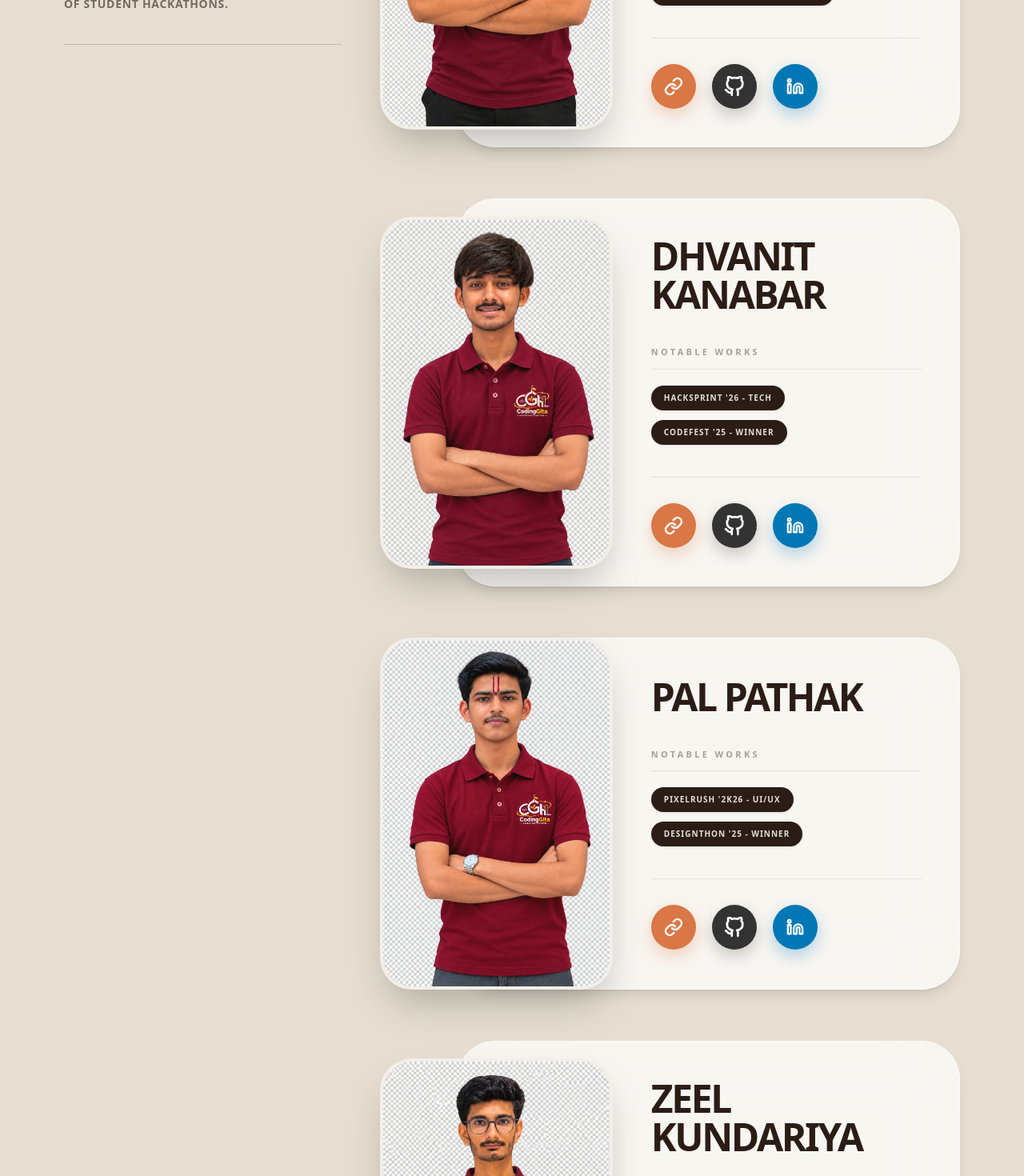
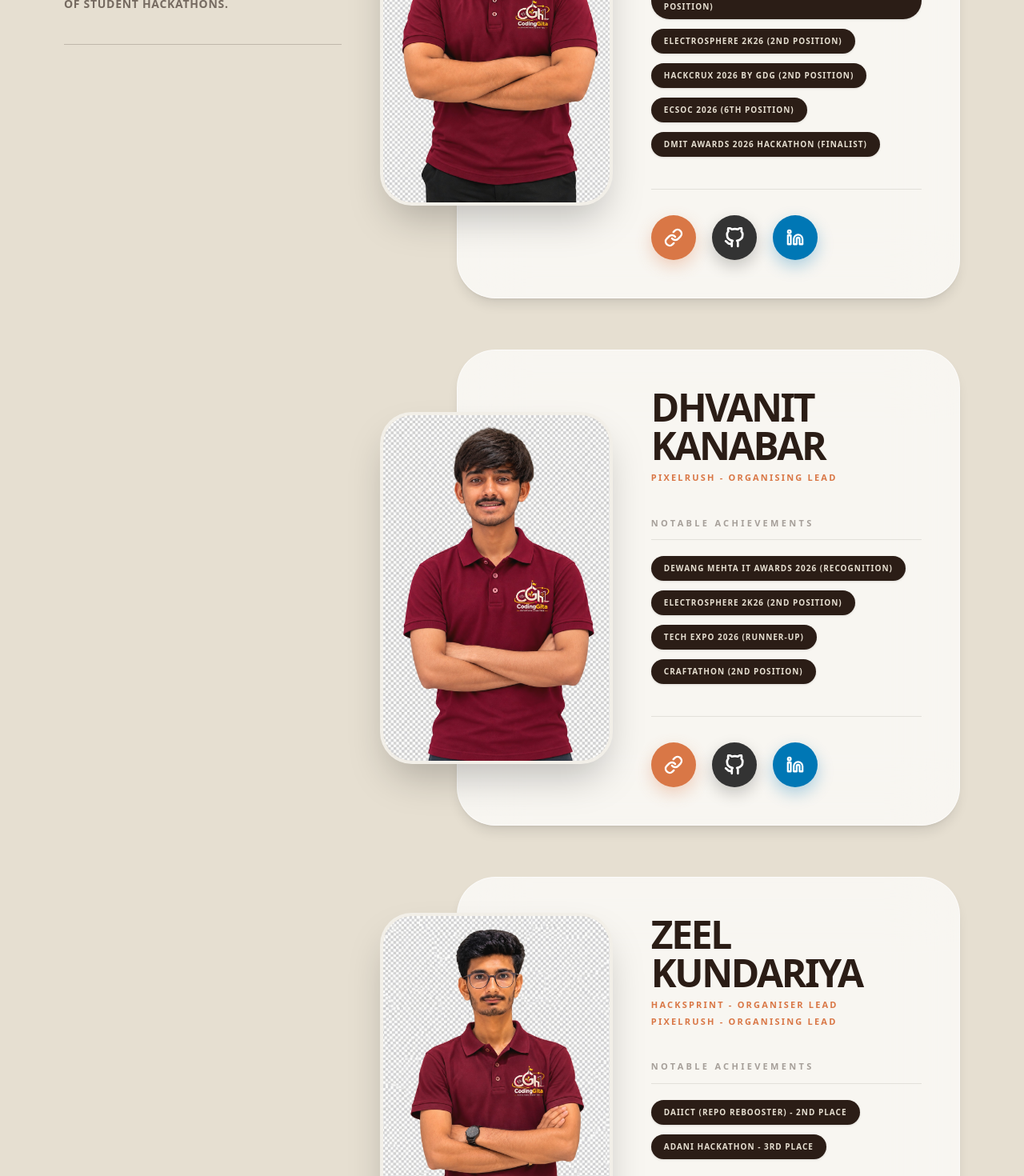
Before and after one commit to Dhvanitkanabar/committee-web, a Next.js app: page / in a window 1280 px wide. Shown: the part 8520-9990 px from the top of the page at 80% size. Built offline with nearby package versions, Linux system fonts and the light colour scheme.

Commit message:
Update team achievements, order, and multi-line roles

```diff
--- a/src/app/page.tsx
+++ b/src/app/page.tsx
@@ -693,10 +693,15 @@ export default function Home() {
 
                     {/* Content Column */}
                     <div className="w-full md:w-[58%] flex flex-col z-10 px-8 pb-10 md:p-12 md:pl-4">
-                       <h3 className="text-4xl md:text-5xl font-black uppercase tracking-tighter group-hover:text-accent transition-colors mb-10 leading-none">{member.name}</h3>
+                       <h3 className="text-4xl md:text-5xl font-black uppercase tracking-tighter group-hover:text-accent transition-colors mb-2 leading-none">{member.name}</h3>
+                       <div className="text-accent text-[9px] md:text-[11px] font-bold tracking-[0.2em] uppercase mb-10 flex flex-col gap-1">
+                          {member.role.split(" | ").map((r, idx) => (
+                             <span key={idx}>{r}</span>
+                          ))}
+                       </div>
 
                        <div className="space-y-5 mb-10">
-                          <h4 className="text-[11px] font-bold uppercase tracking-[0.3em] text-espresso/40 border-b border-espresso/10 pb-3">Notable Works</h4>
+                          <h4 className="text-[11px] font-bold uppercase tracking-[0.3em] text-espresso/40 border-b border-espresso/10 pb-3">Notable Achievements</h4>
                           <div className="flex flex-wrap gap-3">
                              {member.works.map((work, i) => (
                                <span key={i} className="px-4 py-2 bg-espresso text-sand rounded-full text-[10px] font-bold uppercase tracking-widest cursor-default shadow-sm hover:bg-accent transition-colors hover:scale-105 hover:shadow-md transform duration-300">
--- a/src/components/TeamReveal.tsx
+++ b/src/components/TeamReveal.tsx
@@ -106,6 +106,11 @@ export default function TeamReveal() {
             </div>
 
             <h3 className="text-2xl font-black uppercase tracking-tight text-center text-white">{member.name}</h3>
+            <div className="text-accent tracking-[0.1em] uppercase text-[8px] mt-2 text-center font-bold opacity-70 transition-opacity duration-300 team-card-role flex flex-col gap-0.5">
+               {member.role.split(" | ").map((r, idx) => (
+                  <span key={idx}>{r}</span>
+               ))}
+            </div>
 
             {/* Hidden Content Revealed on Hover */}
             <div className="team-card-content flex flex-col items-center mt-0 h-0 overflow-hidden opacity-0 transition-all duration-500">
--- a/src/data/team.ts
+++ b/src/data/team.ts
@@ -2,10 +2,16 @@ export const TEAM = [
   {
     id: "rachit",
     name: "Rachit Kakkad",
-    role: "Lead Organizer",
+    role: "HackSprint - Organiser Lead | PixelRush - Organising Lead",
     image: "/rachitkakkad-coat.jpeg",
     stats: { hackathons: "25+", wins: 4, projects: 20 },
-    works: ["HackSprint '26 - Lead", "PixelRush '2k26 - Coordinator"],
+    works: [
+      "National Level Hackathon Winner (4th position)",
+      "ElectroSphere 2k26 (2nd position)",
+      "HackCrux 2026 by GDG (2nd position)",
+      "ECSOC 2026 (6th position)",
+      "DMIT AWARDS 2026 Hackathon (Finalist)"
+    ],
     socials: {
       github: "https://github.com/Rachit-Kakkad1",
       linkedin: "https://www.linkedin.com/in/rachit-kakkad",
@@ -15,10 +21,15 @@ export const TEAM = [
   {
     id: "dhvanit",
     name: "Dhvanit Kanabar",
-    role: "Technical Lead",
+    role: "PixelRush - Organising Lead",
     image: "/dhvanitkanabar-coat.jpeg",
     stats: { hackathons: "20+", wins: 4, projects: 35 },
-    works: ["HackSprint '26 - Tech", "CodeFest '25 - Winner"],
+    works: [
+      "Dewang Mehta IT Awards 2026 (Recognition)",
+      "Electrosphere 2k26 (2nd position)",
+      "Tech Expo 2026 (Runner-Up)",
+      "Craftathon (2nd position)"
+    ],
     socials: {
       github: "https://github.com/Dhvanitkanabar",
       linkedin: "https://www.linkedin.com/in/dhvanit-kanabar/",
@@ -26,9 +37,22 @@ export const TEAM = [
     },
   },
   {
+    id: "zeel",
+    name: "Zeel Kundariya",
+    role: "HackSprint - Organiser Lead | PixelRush - Organising Lead",
+    image: "/zeelkundariya-coat.jpeg",
+    stats: { hackathons: "15+", wins: 1, projects: 12 },
+    works: ["Daiict (repo rebooster) - 2nd place", "Adani Hackathon - 3rd place"],
+    socials: {
+      github: "https://github.com/Zeelkundariya",
+      linkedin: "https://www.linkedin.com/in/zeel-kundariya",
+      portfolio: "http://zeel-kundariya-portfolio.vercel.app/"
+    },
+  },
+  {
     id: "pal",
     name: "Pal Pathak",
-    role: "Design Lead",
+    role: "PixelRush - Organising Lead",
     image: "/palpathak-coat.jpeg",
     stats: { hackathons: "15", wins: 1, projects: 15 },
     works: ["PixelRush '2k26 - UI/UX", "DesignThon '25 - Winner"],
@@ -38,17 +62,4 @@ export const TEAM = [
       portfolio: "https://pal-pathak-sigma.vercel.app"
     },
   },
-  {
-    id: "zeel",
-    name: "Zeel Kundariya",
-    role: "Operations Lead",
-    image: "/zeelkundariya-coat.jpeg",
-    stats: { hackathons: "15+", wins: 1, projects: 12 },
-    works: ["HackSprint '26 - Logistics", "BuildWeek '25 - Manager"],
-    socials: {
-      github: "https://github.com/Zeelkundariya",
-      linkedin: "https://www.linkedin.com/in/zeel-kundariya",
-      portfolio: "http://zeel-kundariya-portfolio.vercel.app/"
-    },
-  },
 ];
```
